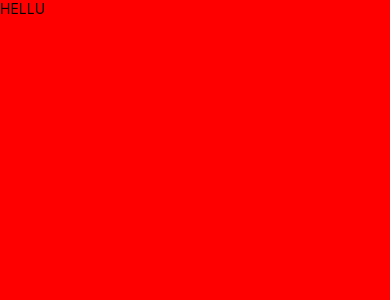
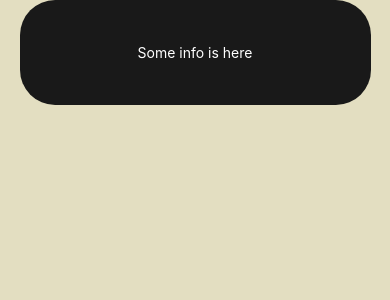
Before and after one commit to dvijeniii05/cyberfantasy, a React Native app: screen / in a window 390 px wide. Shown: the top 300 px of the page. Built offline with nearby package versions, Linux system fonts and the light colour scheme.

Commit message:
pickTypeCard added

```diff
--- /dev/null
+++ b/src/components/PickTypeCard/PickTypeCard.style.ts
@@ -0,0 +1,22 @@
+import {TextStyle, ViewStyle} from 'react-native';
+import {COLORS} from '../../../COLORS';
+import {HomeScreenDefaultWidth} from '../../constants/dimension';
+
+const parentContainer: ViewStyle = {
+  backgroundColor: COLORS.darkGrey,
+  width: HomeScreenDefaultWidth,
+  height: 0.3 * HomeScreenDefaultWidth,
+  borderRadius: 0.1 * HomeScreenDefaultWidth,
+  overflow: 'hidden',
+  alignItems: 'center',
+  justifyContent: 'center',
+};
+
+const textStyle: TextStyle = {
+  color: 'white',
+};
+
+export const styles = {
+  parentContainer,
+  textStyle,
+};
--- /dev/null
+++ b/src/components/PickTypeCard/PickTypeCard.tsx
@@ -0,0 +1,13 @@
+import React from 'react';
+import {View, Text} from 'react-native';
+import {styles} from './PickTypeCard.style';
+
+const PickTypeCard = () => {
+  return (
+    <View style={styles.parentContainer}>
+      <Text style={styles.textStyle}>Some info is here</Text>
+    </View>
+  );
+};
+
+export default PickTypeCard;
--- a/src/screens/KnownTypePick/KnownTypePick.style.ts
+++ b/src/screens/KnownTypePick/KnownTypePick.style.ts
@@ -1,10 +1,12 @@
-import { ViewStyle } from "react-native";
+import {ViewStyle} from 'react-native';
+import {COLORS} from '../../../COLORS';
 
 const backgroundContainer: ViewStyle = {
-    backgroundColor: 'red',
-    flex: 1
-}
+  backgroundColor: COLORS.lightGreen,
+  flex: 1,
+  alignItems: 'center',
+};
 
 export const styles = {
-    backgroundContainer
-}
+  backgroundContainer,
+};
--- a/src/screens/KnownTypePick/KnownTypePick.tsx
+++ b/src/screens/KnownTypePick/KnownTypePick.tsx
@@ -1,12 +1,13 @@
 import React from 'react';
 import {Text} from 'react-native';
 import {SafeAreaView} from 'react-native-safe-area-context';
+import PickTypeCard from '../../components/PickTypeCard/PickTypeCard';
 import {styles} from './KnownTypePick.style';
 
 const KnownTypePick = (navigation: any) => {
   return (
     <SafeAreaView style={styles.backgroundContainer}>
-      <Text>HELLU</Text>
+      <PickTypeCard />
     </SafeAreaView>
   );
 };
```
